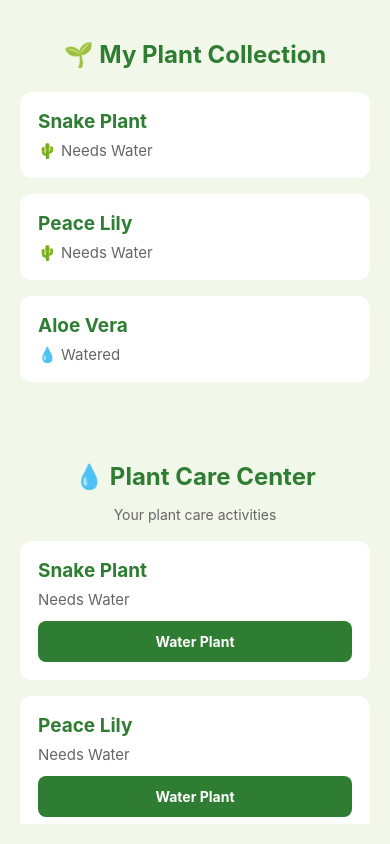
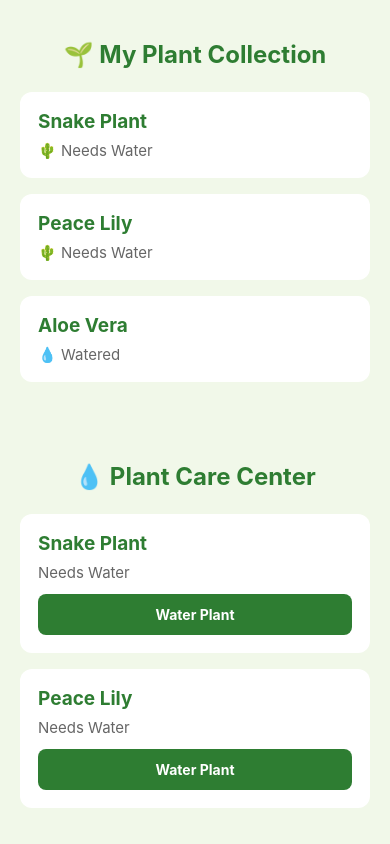
Before and after one commit to kristelannemaesameran-ai/ACTIVITY6_YURI, a React Native app in the folder MyActivity6/: screen / in a window 390 px wide. Built offline with nearby package versions, Linux system fonts and the light colour scheme.

Commit message:
Add plant watering update function

```diff
--- a/MyActivity6/App.js
+++ b/MyActivity6/App.js
@@ -17,14 +17,24 @@ function PlantProvider({ children }) {
     { id: '3', name: 'Aloe Vera', watered: true },
   ]);
 
+  // Change the watering status of the selected plant
+  const waterPlant = (id) => {
+    setPlants((previousPlants) =>
+      previousPlants.map((plant) =>
+        plant.id === id
+          ? { ...plant, watered: !plant.watered }
+          : plant
+      )
+    );
+  };
+
   return (
-    <PlantContext.Provider value={{ plants, setPlants }}>
+    <PlantContext.Provider value={{ plants, waterPlant }}>
       {children}
     </PlantContext.Provider>
   );
 }
 
-// First screen: Show all plants
 function HomeTab() {
   const { plants } = useContext(PlantContext);
 
@@ -48,14 +58,12 @@ function HomeTab() {
   );
 }
 
-// Second screen: Plant care information
 function CareTab() {
-  const { plants } = useContext(PlantContext);
+  const { plants, waterPlant } = useContext(PlantContext);
 
   return (
     <View style={styles.container}>
       <Text style={styles.title}>💧 Plant Care Center</Text>
-      <Text style={styles.subtitle}>Your plant care activities</Text>
 
       <FlatList
         data={plants}
@@ -67,8 +75,14 @@ function CareTab() {
               {item.watered ? 'Already Watered' : 'Needs Water'}
             </Text>
 
-            <TouchableOpacity style={styles.button}>
-              <Text style={styles.buttonText}>Water Plant</Text>
+            {/* Update the selected plant */}
+            <TouchableOpacity
+              style={styles.button}
+              onPress={() => waterPlant(item.id)}
+            >
+              <Text style={styles.buttonText}>
+                {item.watered ? 'Mark as Needs Water' : 'Water Plant'}
+              </Text>
             </TouchableOpacity>
           </View>
         )}
@@ -102,11 +116,6 @@ const styles = StyleSheet.create({
     textAlign: 'center',
     marginBottom: 15,
   },
-  subtitle: {
-    textAlign: 'center',
-    color: '#666',
-    marginBottom: 10,
-  },
   card: {
     backgroundColor: '#FFFFFF',
     padding: 18,
```
